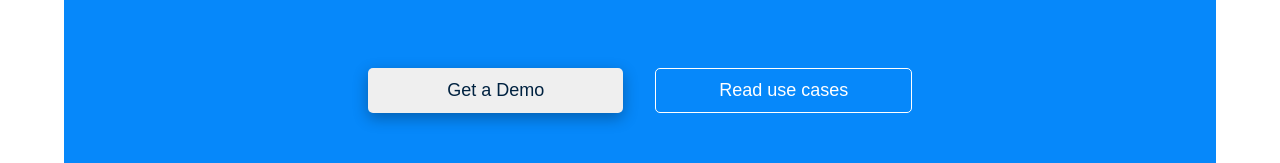
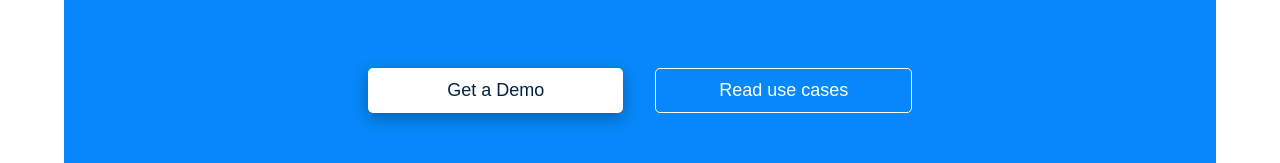
Before and after one commit to bobbyhalljr/raque-io, a React (Create React App) app: page / in a window 1280 px wide. Shown: the part 4198-4361 px from the top of the page. Built offline with nearby package versions, Linux system fonts and the light colour scheme.

Commit message:
added investor section

```diff
--- a/src/components/button/index.js
+++ b/src/components/button/index.js
@@ -2,6 +2,7 @@ import styled, { css } from 'styled-components';
 
 const Button = styled.button`
     color: ${ props => props.theme.color.black };
+    background: ${props => props.theme.color.white};
     border-radius: ${props => props.theme.borderRadius.default};
     font-weight: ${props => props.theme.fontWeight.normal};
     font-size: ${props => props.theme.fontSize.body};
```
